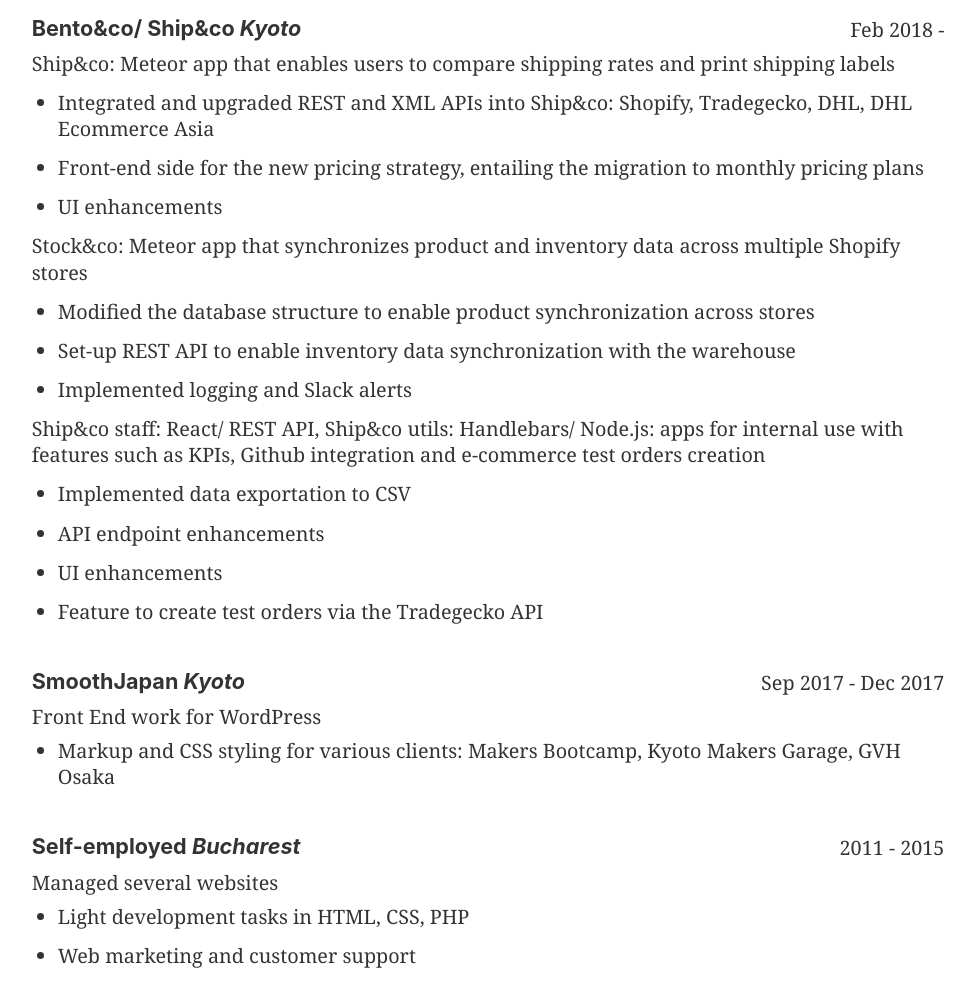
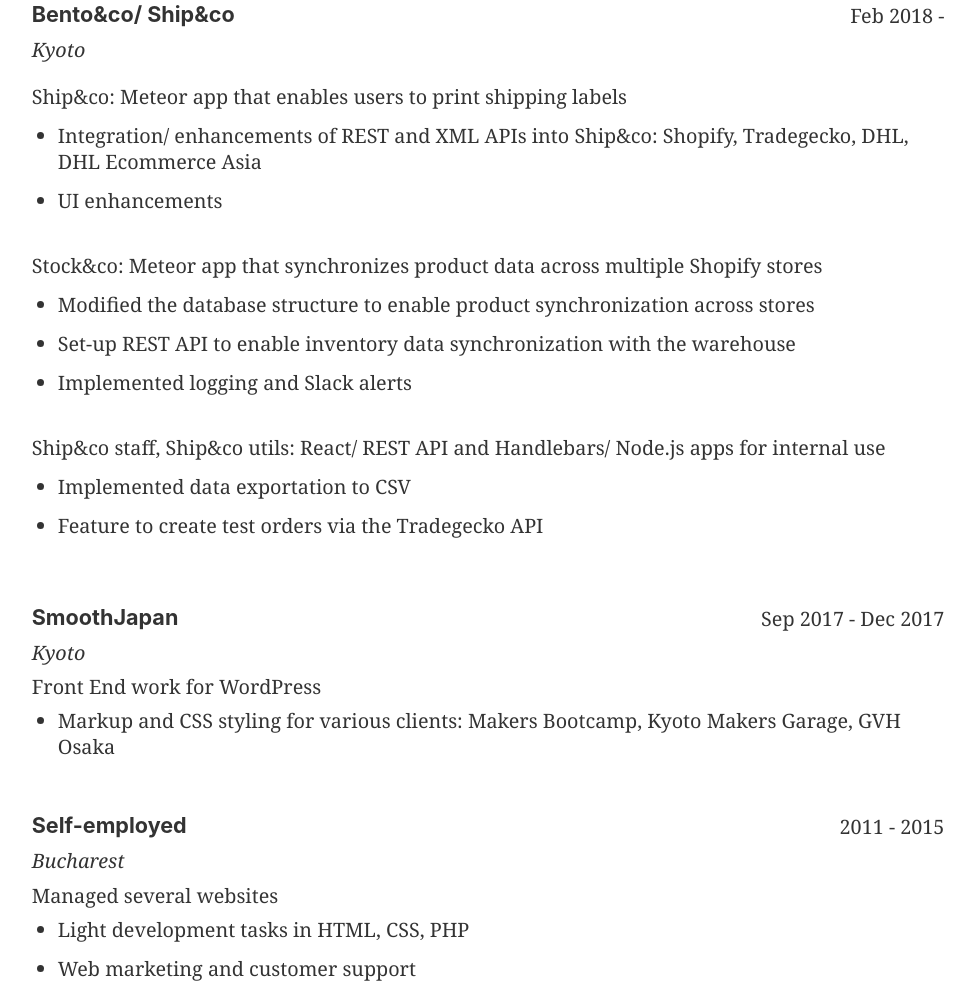
Before and after one commit to vtrofin/vtrofin.github.io, a Gatsby site: page / in a window 1280 px wide. Shown: the part 1329-2314 px from the top of the page, without its empty margins (156-1131 px from the left). Built offline with nearby package versions, Linux system fonts and the light colour scheme; Gatsby itself is replaced by a stand-in of ours.

Commit message:
small corrections

```diff
--- a/src/components/JobItem.js
+++ b/src/components/JobItem.js
@@ -25,11 +25,10 @@
     <li className="liJobItem">
       <div className="jobItem">
         <div className="jobItemFirstLine">
-          <h3>
-            {company} <span style={{ fontStyle: 'italic' }}>{city}</span>
-          </h3>
+          <h3>{company}</h3>
           <p>{`${yearStart} - ${yearEnd ? yearEnd : ''}`}</p>
         </div>
+        <p style={{ fontStyle: 'italic' }}>{city}</p>
         <JobTitle title={jobTitle} />
         <div>
           <ul className="jobItemUl">
--- a/src/pages/index.js
+++ b/src/pages/index.js
@@ -41,18 +41,16 @@
 ];
 
 const shipandco = {
-  description:
-    'Ship&co: Meteor app that enables users to compare shipping rates and print shipping labels',
+  description: 'Ship&co: Meteor app that enables users to print shipping labels',
   achievements: [
-    'Integrated and upgraded REST and XML APIs into Ship&co: Shopify, Tradegecko, DHL, DHL Ecommerce Asia',
-    'Front-end side for the new pricing strategy, entailing the migration to monthly pricing plans',
+    'Integration/ enhancements of REST and XML APIs into Ship&co: Shopify, Tradegecko, DHL, DHL Ecommerce Asia',
+    //'Front-end side for the new pricing strategy, entailing the migration to monthly pricing plans',
     'UI enhancements ',
   ],
 };
 
 const stockandco = {
-  description:
-    'Stock&co: Meteor app that synchronizes product and inventory data across multiple Shopify stores',
+  description: 'Stock&co: Meteor app that synchronizes product data across multiple Shopify stores',
   achievements: [
     'Modified the database structure to enable product synchronization across stores',
     'Set-up REST API to enable inventory data synchronization with the warehouse',
@@ -62,11 +60,11 @@
 
 const internalApps = {
   description:
-    'Ship&co staff: React/ REST API, Ship&co utils: Handlebars/ Node.js: apps for internal use with features such as KPIs, Github integration and e-commerce test orders creation',
+    'Ship&co staff, Ship&co utils: React/ REST API and Handlebars/ Node.js apps for internal use',
   achievements: [
     'Implemented data exportation to CSV',
-    'API endpoint enhancements',
-    'UI enhancements',
+    //'API endpoint enhancements',
+    //'UI enhancements',
     'Feature to create test orders via the Tradegecko API',
   ],
 };
--- a/src/styles/index.css
+++ b/src/styles/index.css
@@ -651,7 +651,7 @@
 }
 .generalText p {
   font-size: 1.3rem;
-  -webkit-margin-after: 0.7rem;
+  margin-bottom: 0.7rem;
 }
 .contacts a {
   display: inline-block;
@@ -674,6 +674,7 @@
 }
 .profilePic img {
   border-radius: 2%;
+  margin-bottom: 0.7rem;
 }
 .about-container p {
   margin-bottom: 0px;
@@ -688,8 +689,8 @@
 .about-container.large p {
   font-size: 1.12rem;
   margin-right: 40px;
-  margin-top: 10px;
-  padding-top: 10px;
+  /* margin-top: 10px;
+  padding-top: 10px; */
   text-align: justify;
   /*border-top: 1px solid #c1c1c1;*/
 }
@@ -711,7 +712,7 @@
   margin-left: 0.45rem !important;
 }
 .liJobItem:not(:first-child) {
-  margin-top: 2.5rem;
+  margin-top: 3rem;
 }
 ul.jobItemUl,
 ul.achievements {
@@ -720,9 +721,10 @@
 .jobItemUl li.no-indent {
   list-style: none;
   margin-left: -1.45rem;
+  padding: 0.7rem 0;
 }
 .jobItem p {
-  -webkit-margin-after: 0.45rem;
+  margin-bottom: 0.45rem;
 }
 .jobItemFirstLine {
   display: flex;
```
